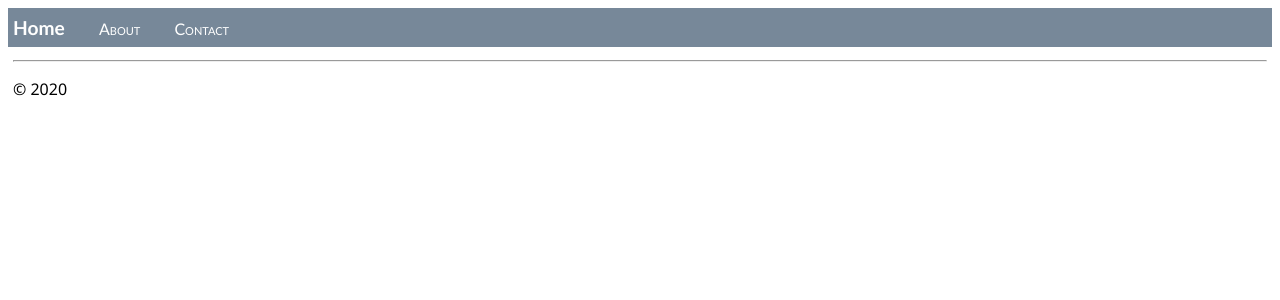
After one commit to Kimberly190/vscode-hello-django, a Django app: template hello/templates/hello/layout.html in a window 1280 px wide. The commit adds this page. Shown: the top 300 px of the page. Run offline with Django 3.2, Linux system fonts and the light colour scheme; the template is opened without the code that fills it, so the values that code supplies are empty.

Commit message:
Added base template and styles

```diff
--- a/hello/static/hello/site.css
+++ b/hello/static/hello/site.css
@@ -2,3 +2,31 @@
     font-weight: 600;
     color: blue;
 }
+
+.navbar {
+    background-color: lightslategray;
+    font-size: 1em;
+    font-family: 'Trebuchet MS', 'Lucida Sans Unicode', 'Lucida Grande', 'Lucida Sans', Arial, sans-serif;
+    color: white;
+    padding: 8px 5px 8px 5px;
+}
+
+.navbar a {
+    text-decoration: none;
+    color: inherit;
+}
+
+.navbar-brand {
+    font-size: 1.2em;
+    font-weight: 600;
+}
+
+.navbar-item {
+    font-variant: small-caps;
+    margin-left: 30px;
+}
+
+.body-content {
+    padding: 5px;
+    font-family: 'Segoe UI', Tahoma, Geneva, Verdana, sans-serif;
+}
--- /dev/null
+++ b/hello/templates/hello/layout.html
@@ -0,0 +1,25 @@
+<!DOCTYPE html>
+<html lang="en">
+<head>
+    <meta charset="UTF-8">
+    <meta name="viewport" content="width=device-width, initial-scale=1.0">
+    <title>{% block title %}{% endblock %}</title>
+    {% load static %}
+    <link rel="stylesheet" type="text/css" href="{% static 'hello/site.css' %}">
+</head>
+<body>
+<div class="navbar">
+    <a href="{% url 'home' %}" class="navbar-brand">Home</a>
+    <a href="{% url 'about' %}" class="navbar-item">About</a>
+    <a href="{% url 'contact' %}" class="navbar-item">Contact</a>
+</div>
+<div class="body-content">
+    {% block content %}
+    {% endblock %}
+    <hr/>
+    <footer>
+        <p>© 2020</p>
+    </footer>
+</div>
+</body>
+</html>
```
